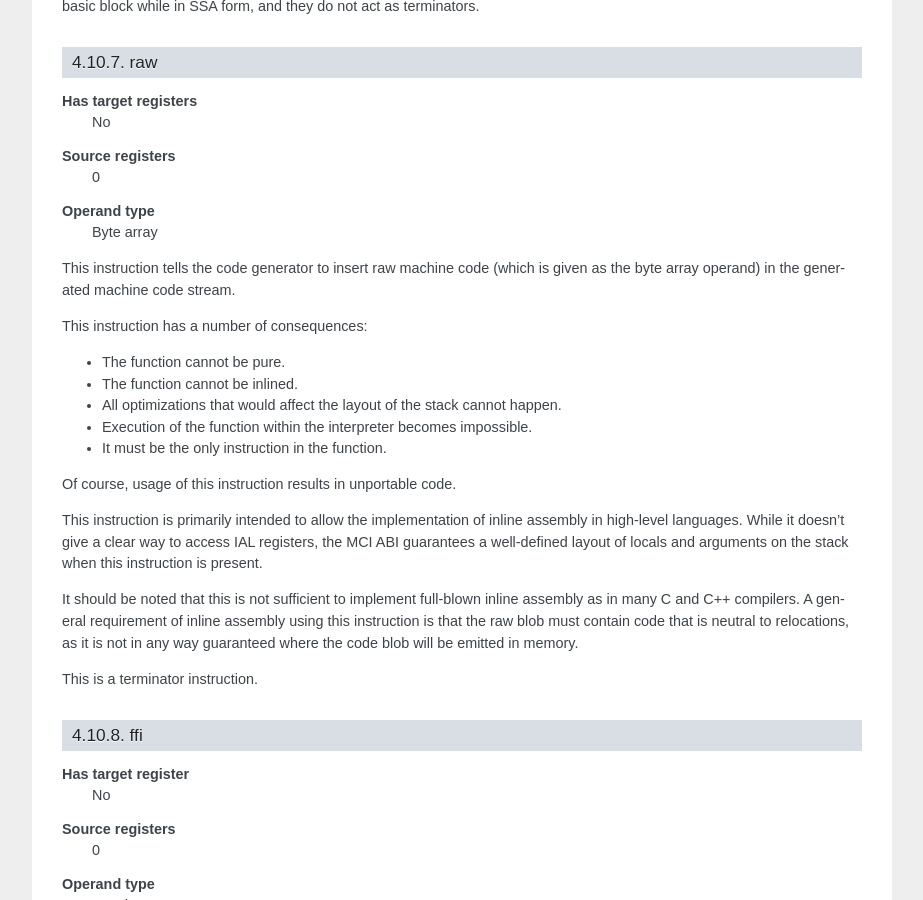
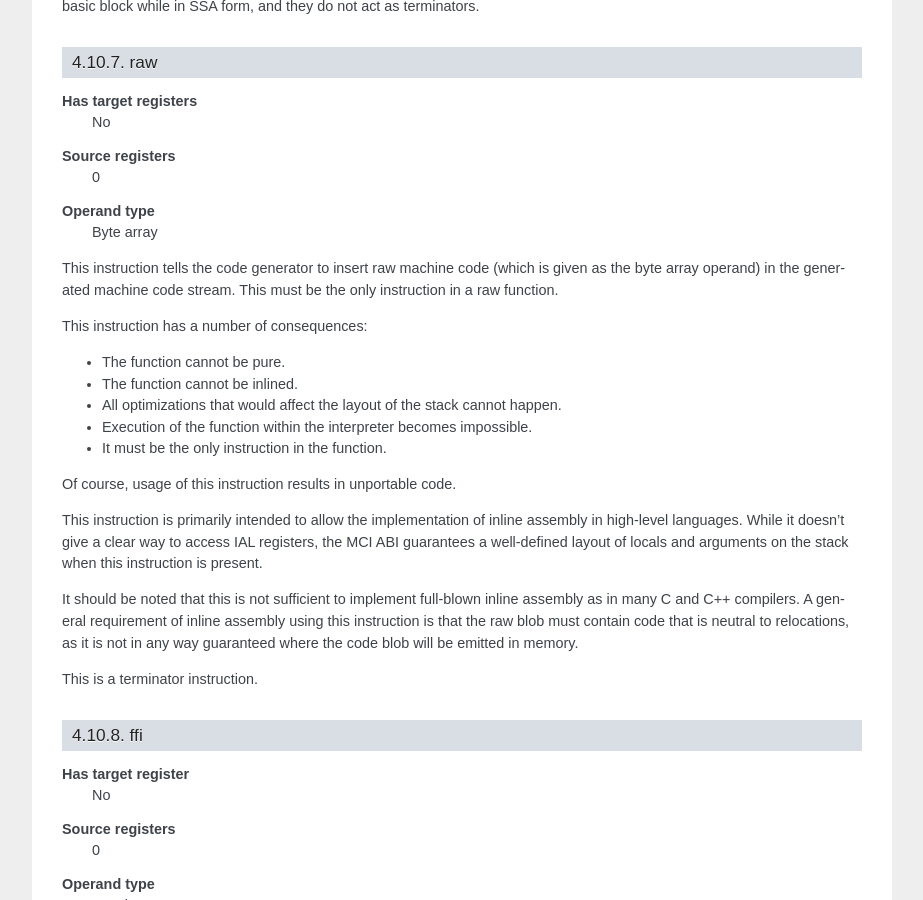
Before and after one commit to lycus/mci, a Sphinx documentation site: the page built from docs/instruction_set.rst, in a window 1280 px wide and 900 px high, scrolled down 27615 px. Shown: the whole window, without its empty margins (198-1121 px from the left). Built offline with Sphinx 7.4.7, drawn with Linux system fonts in a browser that asks for light colours.

Commit message:
Fix docs for 'raw'.

```diff
--- a/docs/instruction_set.rst
+++ b/docs/instruction_set.rst
@@ -1437,6 +1437,7 @@ raw
 
 This instruction tells the code generator to insert raw machine code (which
 is given as the byte array operand) in the generated machine code stream.
+This must be the only instruction in a raw function.
 
 This instruction has a number of consequences:
 
```
